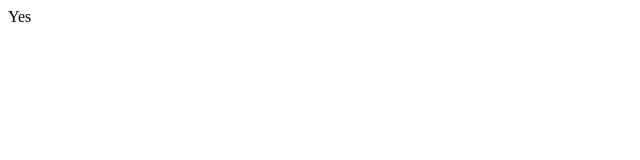
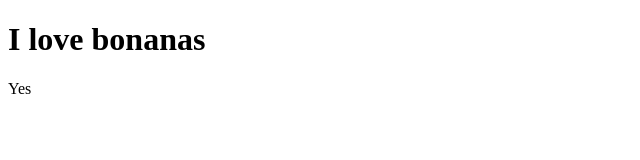
Before and after one commit to dimadubiley/----, a plain HTML site: page index.html in a window 1280 px wide. Shown: the whole page, without its empty margins (0-640 px from the left). Drawn offline with Linux system fonts and the light colour scheme.

Commit message:
add bonana

```diff
--- a/index.html
+++ b/index.html
@@ -8,6 +8,7 @@
 </head>
 <body>
 
+    <h1>I love bonanas</h1>
     <script src="./main.js"></script>
 </body>
 </html>
```
